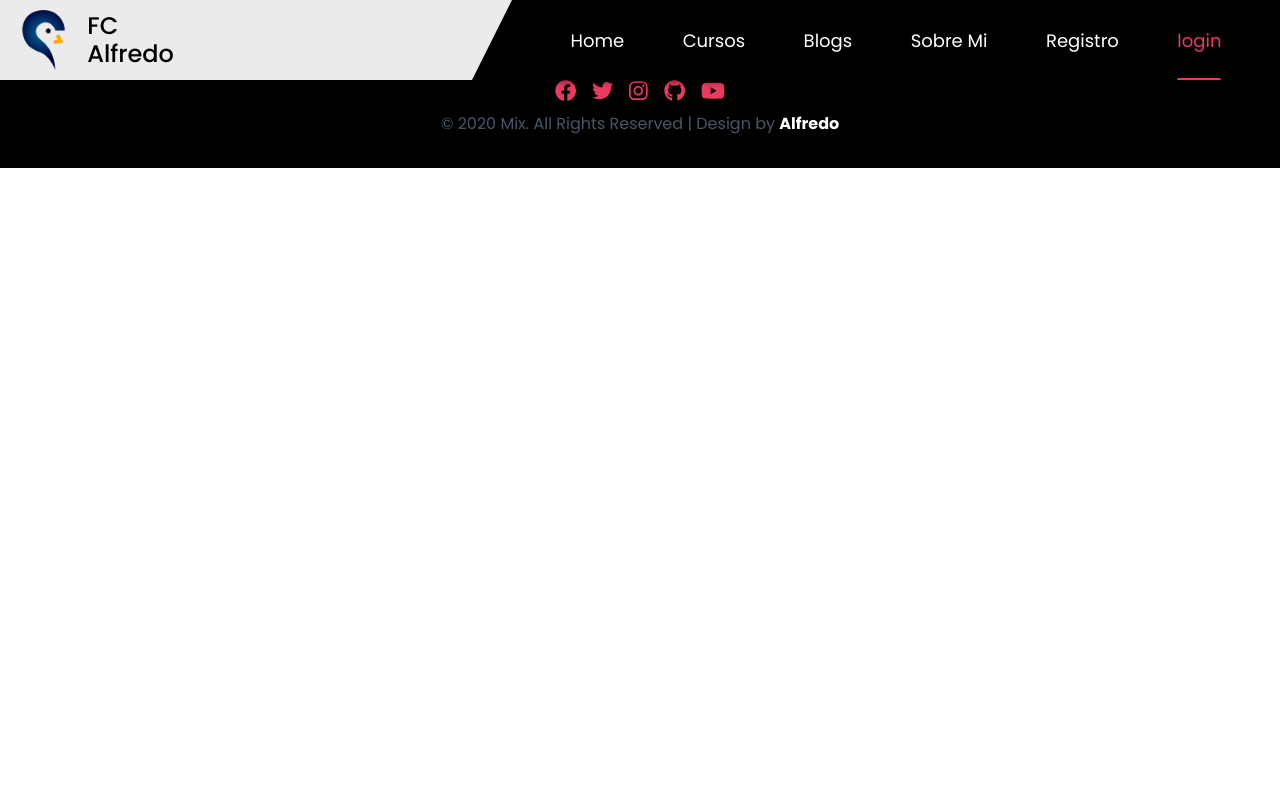
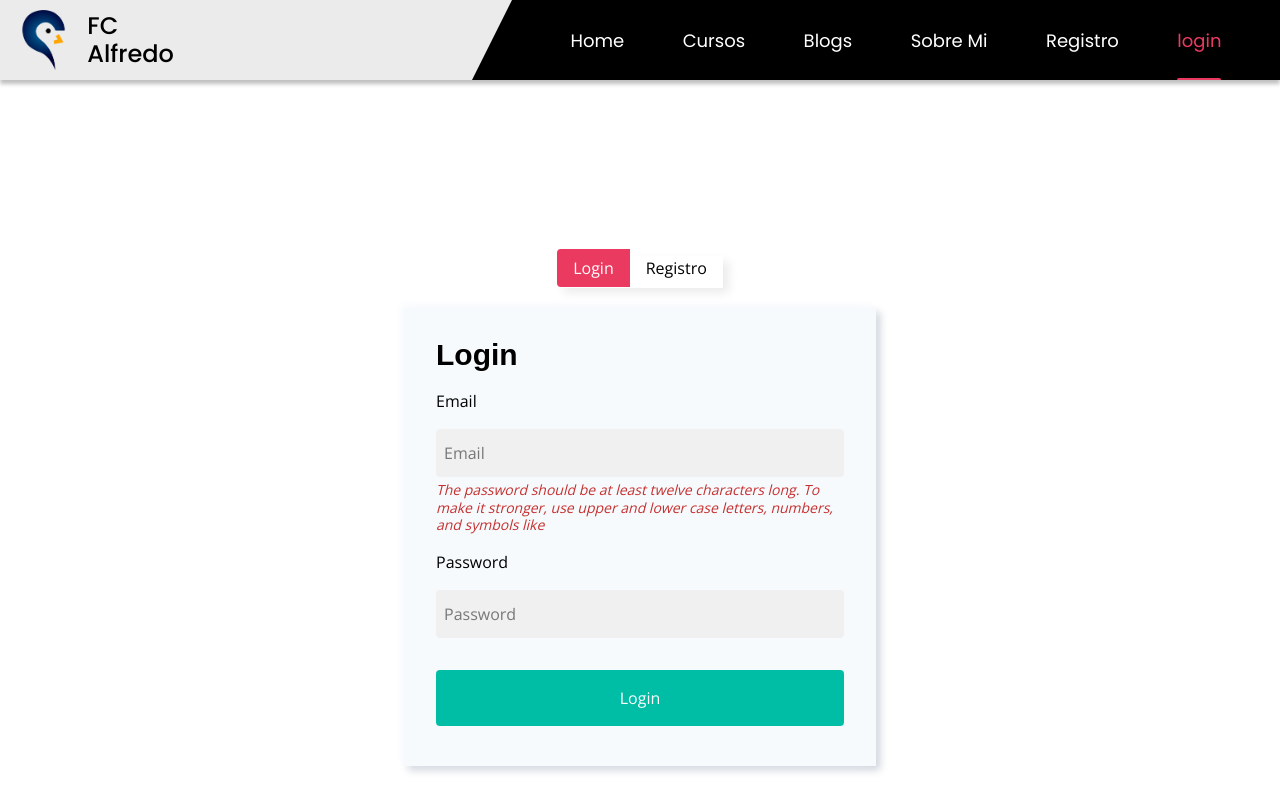
Before and after one commit to addier94/FC-Alfredo, a Nuxt app: page /login in a window 1280 px wide. Shown: the top 800 px of the page. Built offline with nearby package versions, Linux system fonts and the light colour scheme; what v-tooltip, vue-content-placeholders would draw is missing.

Commit message:
add ui to login

```diff
--- a/pages/login.vue
+++ b/pages/login.vue
@@ -0,0 +1,37 @@
+<template>
+  <div>
+    <div class="register px-5 my-64 max-w-lg m-auto">
+      <div class="login-and-register mb-5 flex justify-center">
+        <div class="loginBoxShadow h-8">
+          <a href="#" class="px-4 py-2 rounded-l active">Login</a>
+          <a href="#" class="px-4 py-2 rounded-r">Registro</a>
+        </div>
+      </div>
+      <div class="small-shadow px-8 pt-6 pb-10 w-full bg-gray-100">
+        <h5 class="font-bold text-3xl mb-3">Login</h5>
+        <div class="mb-4">
+          <p  class="mb-4">Email</p>
+          <input type="text" class="bg-info px-2 py-3 rounded w-full" placeholder="Email">
+          <p class="text-red-700 italic leading-tight text-sm mt-1">The password should be at least twelve characters long. To make it stronger, use upper and lower case letters, numbers, and symbols like</p>
+        </div>
+        <div class="mb-8">
+          <p class="mb-4">Password</p>
+          <input type="text" class="bg-info px-2 py-3 rounded w-full" placeholder="Password">
+        </div>
+        <button class="text-center w-full bg-secondary text-white py-4 rounded transition duration-300">Login</button>
+      </div>
+    </div>
+  </div>
+</template>
+
+<style lang="scss" scoped>
+.register{
+  font-family: 'Open Sans', sans-serif;
+}
+.login-and-register .active{
+  @apply bg-primary text-white;
+}
+button:hover{
+  @apply bg-black text-primary;
+}
+</style>
--- a/pages/register.vue
+++ b/pages/register.vue
@@ -7,7 +7,7 @@
           <a href="#" class="px-4 py-2 rounded-r active">Registro</a>
         </div>
       </div>
-      <div class="small-shadow px-8 pt-6 pb-10 w-full bg-green-100">
+      <div class="small-shadow px-8 pt-6 pb-10 w-full bg-gray-100">
         <h5 class="font-bold text-3xl mb-3">Registro</h5>
         <div class="mb-4">
           <p  class="mb-4">Usuario</p>
```
